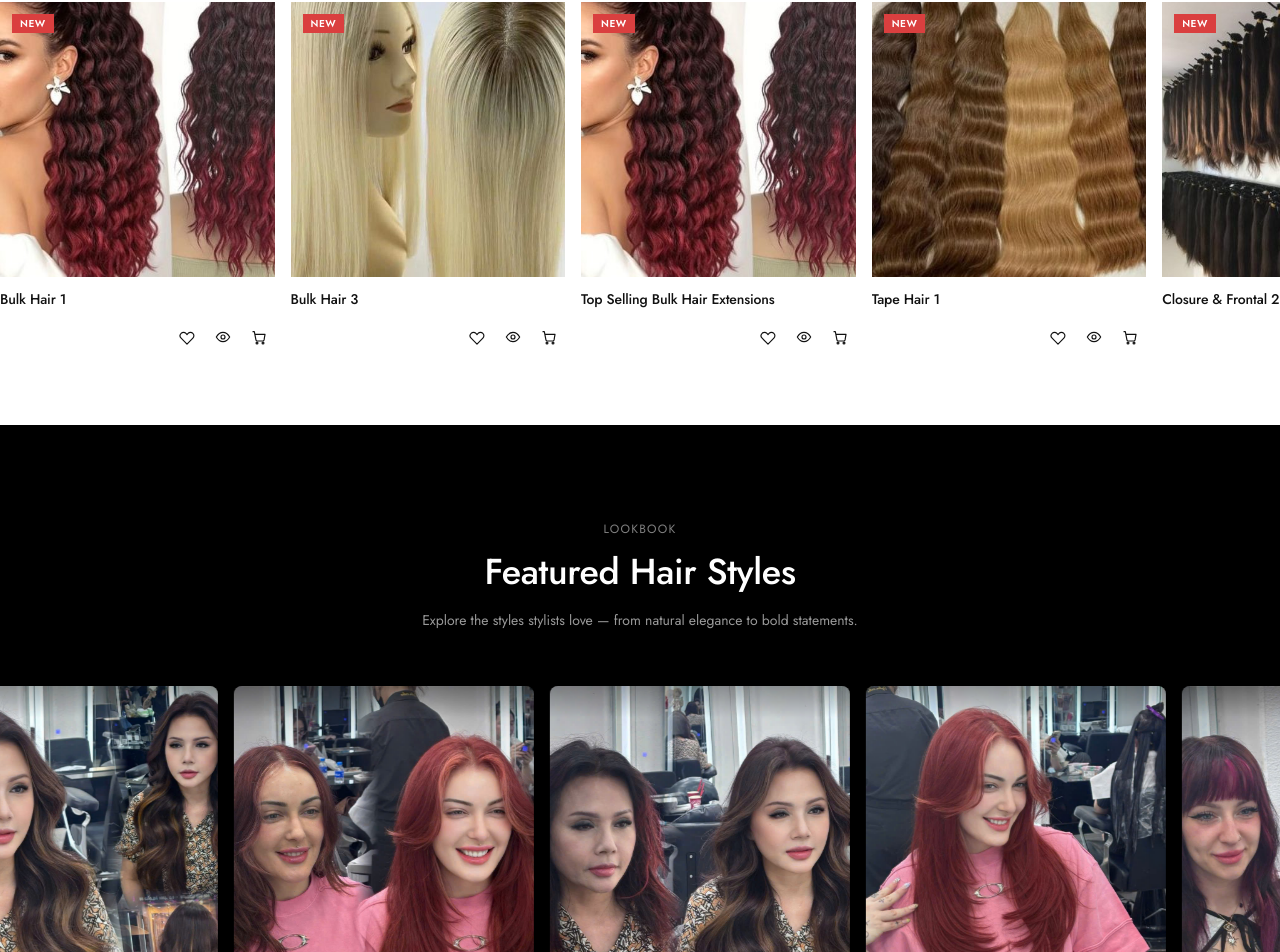
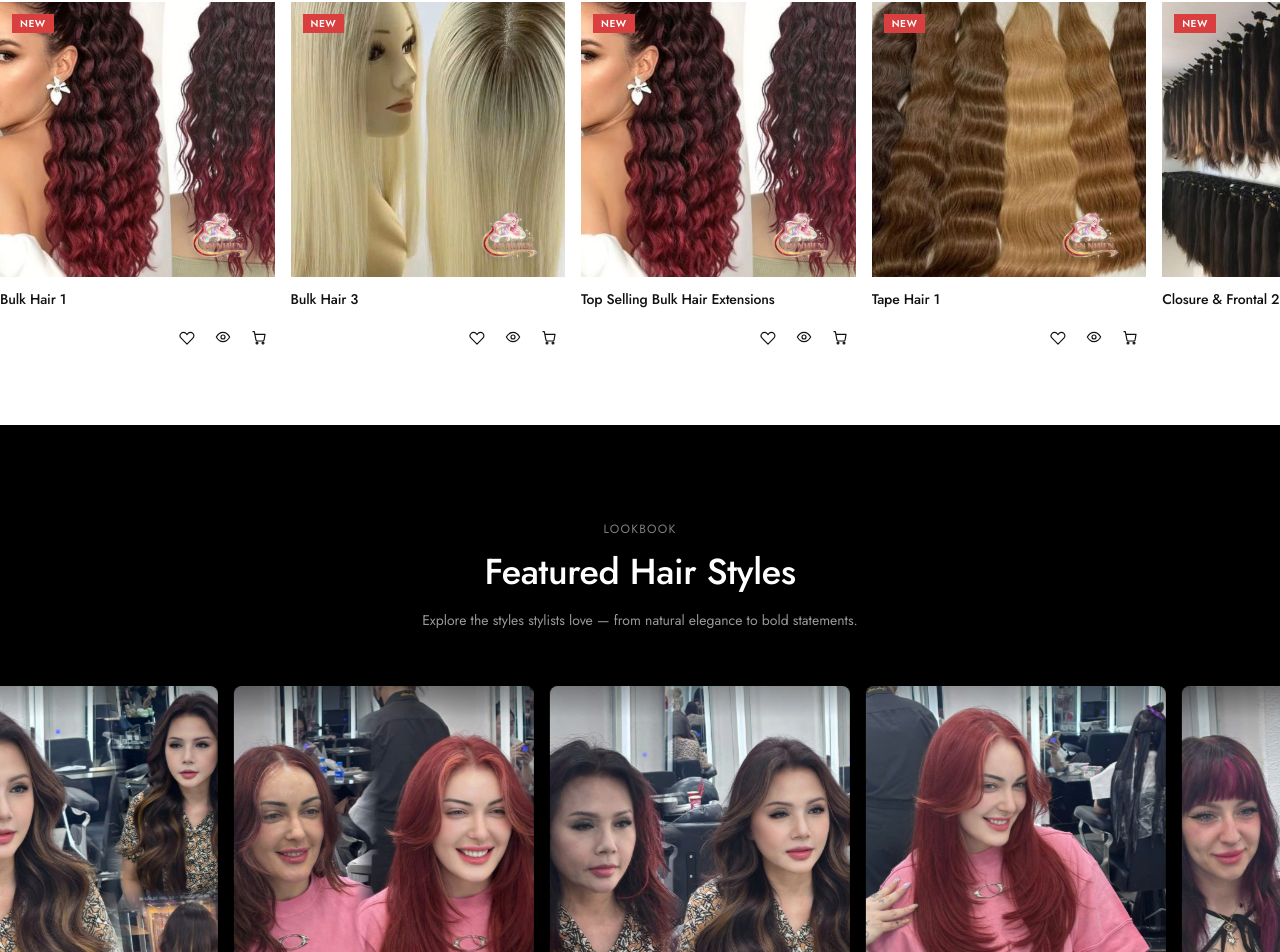
Before and after one commit to chickendata/annhien, a Next.js app: page /en in a window 1280 px wide. Shown: the part 1911-2863 px from the top of the page. Built offline with nearby package versions, Linux system fonts and the light colour scheme.

Commit message:
Add logo for images

```diff
--- /dev/null
+++ b/src/components/atoms/ProductImage.tsx
@@ -0,0 +1,80 @@
+import Image from "next/image";
+import type { CSSProperties } from "react";
+
+type ProductImageProps = {
+  src: string;
+  alt: string;
+  fill?: boolean;
+  sizes?: string;
+  className?: string;
+  priority?: boolean;
+  loading?: "eager" | "lazy";
+  fetchPriority?: "high" | "low" | "auto";
+  watermark?: boolean;
+  watermarkSize?: "sm" | "md" | "lg";
+  watermarkPosition?: "bottom-right" | "center";
+};
+
+const SIZE_CLASS: Record<NonNullable<ProductImageProps["watermarkSize"]>, string> = {
+  sm: "w-[38%]",
+  md: "w-[32%]",
+  lg: "w-[28%]",
+};
+
+const POSITION_STYLE: Record<
+  NonNullable<ProductImageProps["watermarkPosition"]>,
+  CSSProperties
+> = {
+  "bottom-right": { right: "4%", bottom: "4%" },
+  center: { left: "50%", top: "50%", transform: "translate(-50%, -50%)" },
+};
+
+export default function ProductImage({
+  src,
+  alt,
+  fill = true,
+  sizes,
+  className,
+  priority,
+  loading,
+  fetchPriority,
+  watermark = true,
+  watermarkSize = "md",
+  watermarkPosition = "bottom-right",
+}: ProductImageProps) {
+  return (
+    <>
+      <Image
+        src={src}
+        alt={alt}
+        fill={fill}
+        sizes={sizes}
+        className={className}
+        priority={priority}
+        loading={loading}
+        fetchPriority={fetchPriority}
+      />
+      {watermark && (
+        <div
+          aria-hidden
+          className={`pointer-events-none absolute ${SIZE_CLASS[watermarkSize]} select-none`}
+          style={{
+            ...POSITION_STYLE[watermarkPosition],
+            aspectRatio: "1280 / 853",
+            opacity: 0.95,
+            filter:
+              "drop-shadow(0 1px 3px rgba(0,0,0,0.35)) drop-shadow(0 0 1px rgba(255,255,255,0.6))",
+          }}
+        >
+          <Image
+            src="/logo.png"
+            alt=""
+            fill
+            sizes="200px"
+            className="object-contain"
+          />
+        </div>
+      )}
+    </>
+  );
+}
--- a/src/components/organisms/CartDrawer.tsx
+++ b/src/components/organisms/CartDrawer.tsx
@@ -1,11 +1,11 @@
 "use client";
 
-import Image from "next/image";
 import { useEffect } from "react";
 import { useLocale, useTranslations } from "next-intl";
 import { Link } from "@/i18n/navigation";
 import Button from "@/components/atoms/Button";
 import Icon from "@/components/atoms/Icon";
+import ProductImage from "@/components/atoms/ProductImage";
 import QuantityStepper from "@/components/molecules/QuantityStepper";
 import { useCart } from "@/store/cart";
 import { useUI } from "@/store/ui";
@@ -51,7 +51,7 @@ export default function CartDrawer() {
                 return (
                   <li key={item.slug} className="flex gap-3">
                     <Link href={`/products/${product.slug}`} onClick={close} className="relative h-20 w-20 flex-shrink-0 overflow-hidden bg-[color:var(--surface)]">
-                      <Image src={product.images[0]} alt={product.name[locale]} fill sizes="80px" className="object-cover" />
+                      <ProductImage src={product.images[0]} alt={product.name[locale]} sizes="80px" className="object-cover" watermarkSize="sm" />
                     </Link>
                     <div className="flex flex-1 flex-col">
                       <Link href={`/products/${product.slug}`} onClick={close} className="text-sm font-medium hover:text-[color:var(--brand)] line-clamp-2">
--- a/src/components/organisms/ProductCard.tsx
+++ b/src/components/organisms/ProductCard.tsx
@@ -1,6 +1,6 @@
-import Image from "next/image";
 import { Link } from "@/i18n/navigation";
 import type { Product } from "@/data/products";
+import ProductImage from "@/components/atoms/ProductImage";
 import ProductCardActions from "@/components/molecules/ProductCardActions";
 
 export default function ProductCard({
@@ -13,12 +13,12 @@ export default function ProductCard({
   return (
     <article className="group flex flex-col">
       <Link href={`/products/${product.slug}`} className="relative block aspect-square overflow-hidden bg-[color:var(--surface)]">
-        <Image
+        <ProductImage
           src={product.images[0]}
           alt={product.name[locale]}
-          fill
           sizes="(min-width: 1024px) 25vw, (min-width: 640px) 33vw, 50vw"
           className="object-cover transition-transform duration-500 group-hover:scale-105"
+          watermarkSize="md"
         />
         {product.isNew && (
           <span className="absolute left-3 top-3 bg-[color:var(--brand)] px-2 py-0.5 text-[10px] font-semibold uppercase tracking-wider text-white">
--- a/src/components/organisms/ProductGallery.tsx
+++ b/src/components/organisms/ProductGallery.tsx
@@ -2,6 +2,7 @@
 
 import Image from "next/image";
 import { useState } from "react";
+import ProductImage from "@/components/atoms/ProductImage";
 
 export default function ProductGallery({
   images,
@@ -15,14 +16,14 @@ export default function ProductGallery({
   return (
     <div className="flex flex-col gap-3">
       <div className="relative aspect-square overflow-hidden bg-[color:var(--surface)]">
-        <Image
+        <ProductImage
           src={images[active]}
           alt={alt}
-          fill
           sizes="(min-width: 768px) 50vw, 100vw"
           loading="eager"
           fetchPriority="high"
           className="object-cover"
+          watermarkSize="lg"
         />
       </div>
       {images.length > 1 && (
--- a/src/components/organisms/QuickViewModal.tsx
+++ b/src/components/organisms/QuickViewModal.tsx
@@ -1,11 +1,11 @@
 "use client";
 
-import Image from "next/image";
 import { useEffect, useState } from "react";
 import { useLocale, useTranslations } from "next-intl";
 import { Link } from "@/i18n/navigation";
 import Button from "@/components/atoms/Button";
 import Icon from "@/components/atoms/Icon";
+import ProductImage from "@/components/atoms/ProductImage";
 import QuantityStepper from "@/components/molecules/QuantityStepper";
 import { useUI } from "@/store/ui";
 import { useCart } from "@/store/cart";
@@ -58,7 +58,7 @@ export default function QuickViewModal() {
           <Icon name="close" size={18} />
         </button>
         <div className="relative aspect-square bg-[color:var(--surface)]">
-          <Image src={product.images[0]} alt={product.name[locale]} fill sizes="(min-width: 768px) 50vw, 100vw" className="object-cover" />
+          <ProductImage src={product.images[0]} alt={product.name[locale]} sizes="(min-width: 768px) 50vw, 100vw" className="object-cover" watermarkSize="md" />
         </div>
         <div className="flex flex-col gap-4 p-6">
           <h2 className="text-2xl font-semibold">{product.name[locale]}</h2>
--- a/src/components/organisms/SearchOverlay.tsx
+++ b/src/components/organisms/SearchOverlay.tsx
@@ -1,12 +1,12 @@
 "use client";
 
 import { useEffect, useState } from "react";
-import Image from "next/image";
 import { useLocale, useTranslations } from "next-intl";
 import { Link } from "@/i18n/navigation";
 import Input from "@/components/atoms/Input";
 import Button from "@/components/atoms/Button";
 import Icon from "@/components/atoms/Icon";
+import ProductImage from "@/components/atoms/ProductImage";
 import { useUI } from "@/store/ui";
 import { searchProducts } from "@/data/products";
 
@@ -66,7 +66,7 @@ export default function SearchOverlay() {
                       className="flex items-center gap-3 p-2 hover:bg-[color:var(--surface)]"
                     >
                       <div className="relative h-14 w-14 flex-shrink-0 overflow-hidden bg-[color:var(--surface)]">
-                        <Image src={p.images[0]} alt={p.name[locale]} fill sizes="56px" className="object-cover" />
+                        <ProductImage src={p.images[0]} alt={p.name[locale]} sizes="56px" className="object-cover" watermarkSize="sm" />
                       </div>
                       <div className="flex-1">
                         <p className="text-sm font-medium">{p.name[locale]}</p>
--- a/src/components/templates/CartTemplate.tsx
+++ b/src/components/templates/CartTemplate.tsx
@@ -1,11 +1,11 @@
 "use client";
 
-import Image from "next/image";
 import { useLocale, useTranslations } from "next-intl";
 import { Link } from "@/i18n/navigation";
 import Button from "@/components/atoms/Button";
 import Icon from "@/components/atoms/Icon";
 import Heading from "@/components/atoms/Heading";
+import ProductImage from "@/components/atoms/ProductImage";
 import QuantityStepper from "@/components/molecules/QuantityStepper";
 import { useCart } from "@/store/cart";
 import { getProduct } from "@/data/products";
@@ -34,7 +34,7 @@ export default function CartTemplate() {
               return (
                 <li key={item.slug} className="flex gap-4 py-6">
                   <Link href={`/products/${product.slug}`} className="relative h-28 w-28 flex-shrink-0 overflow-hidden bg-[color:var(--surface)]">
-                    <Image src={product.images[0]} alt={product.name[locale]} fill sizes="112px" className="object-cover" />
+                    <ProductImage src={product.images[0]} alt={product.name[locale]} sizes="112px" className="object-cover" watermarkSize="sm" />
                   </Link>
                   <div className="flex flex-1 flex-col">
                     <Link href={`/products/${product.slug}`} className="font-medium hover:text-[color:var(--brand)]">
```
